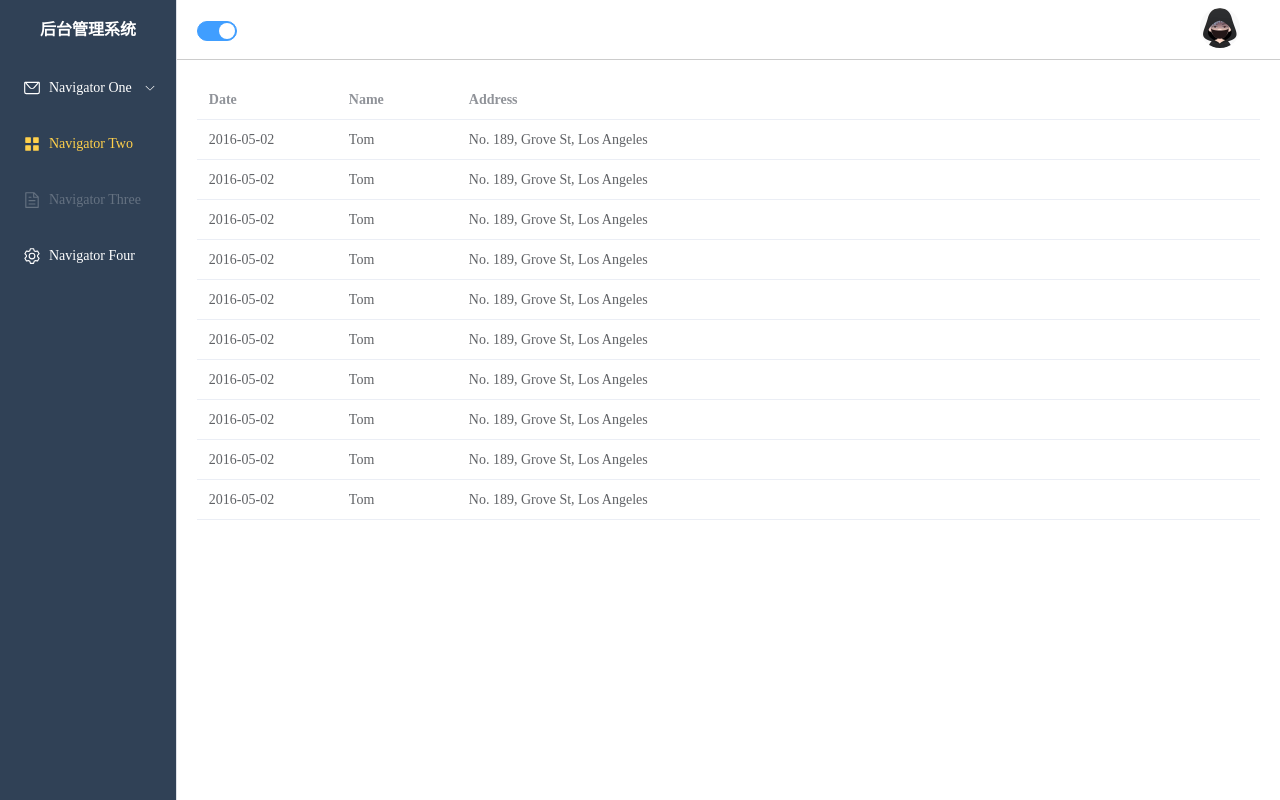
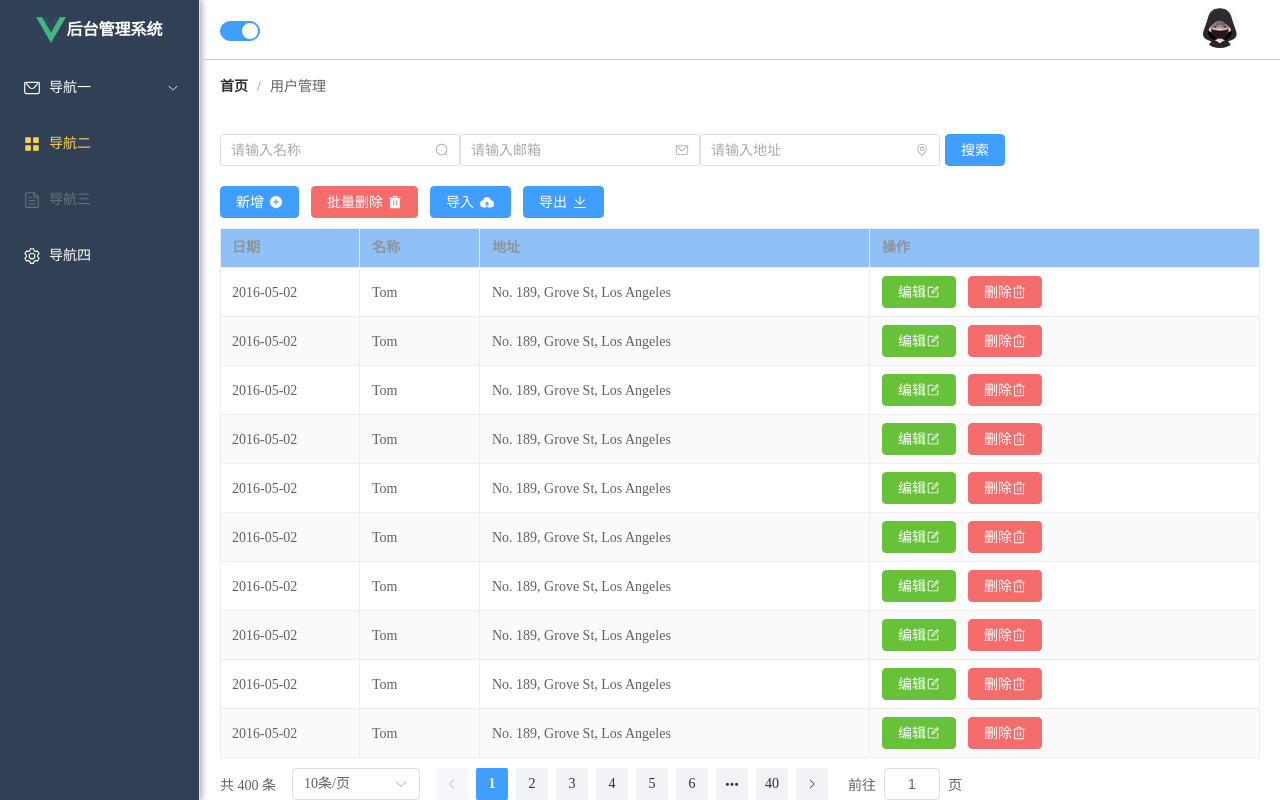
Before and after one commit to Moster-R/v3, a Vue app: page / in a window 1280 px wide. Built offline with nearby package versions, Linux system fonts and the light colour scheme.

Commit message:
页面布局完成

```diff
--- a/src/assets/css/gloable.css
+++ b/src/assets/css/gloable.css
@@ -3,6 +3,7 @@
     padding:0;
     box-sizing: border-box;
 }
+
 :root{
     --el-menu-text-color:#fff;
     --el-menu-active-color:#ffd04b;
--- a/src/main.js
+++ b/src/main.js
@@ -9,7 +9,7 @@ import * as ElementPlusIconsVue from '@element-plus/icons-vue' // 引入icon
 import './assets/css/gloable.css' //引入自定义全局css文件(覆盖element-plus自带的css)
 
 const app = createApp(App)
-app.use(store).use(router).use(ElementPlus,{locale: zhCn,}).mount('#app')
+app.use(store).use(router).use(ElementPlus,{locale: zhCn,size:"middle"}).mount('#app')
 
 // 全局设置element-icon
 for (const [key, component] of Object.entries(ElementPlusIconsVue)) {
--- a/src/views/Home.vue
+++ b/src/views/Home.vue
@@ -2,47 +2,49 @@
   <div class="common-layout">
     <el-container style="height:100vh;">
       <!--侧边菜单-->
-      <el-aside width=":isCollapse ? '64px' : '200px'">
-        <!--<el-aside width="200px">-->
+      <el-aside :width="isCollapse ? '64px' : '200px'" style="box-shadow:2px 0 6px rgb(0 21 41/35%)">
+        <!--        <el-aside width="200px">-->
         <!--<div class="toggle-button" @click="toggleCollapse">|||</div>-->
         <el-menu
             default-active="2"
             :collapse="isCollapse"
             class="el-menu-vertical-demo"
+            :collapse-transition="false"
             style="min-height: 100%;
-            background-color:rgb(48,65,86)"
+            background-color:rgb(48,65,86);"
         >
           <div style="height:60px;line-height: 60px;text-align:center;overflow:hidden;">
-            <b style="color:white;">后台管理系统</b>
+            <img src="../assets/img/logo.png" style="width:30px;position:relative; top: 10px" alt="">
+            <b style="color:white;" v-show="!isCollapse">后台管理系统</b>
           </div>
           <el-sub-menu index="1">
             <template #title>
               <el-icon>
                 <Message/>
               </el-icon>
-              <span>Navigator One</span>
+              <span>导航一</span>
             </template>
-            <el-menu-item index="1-1">item one</el-menu-item>
-            <el-menu-item index="1-2">item two</el-menu-item>
-            <el-menu-item index="1-3">item three</el-menu-item>
+            <el-menu-item index="1-1">选项一</el-menu-item>
+            <el-menu-item index="1-2">选项二</el-menu-item>
+            <el-menu-item index="1-3">选项三</el-menu-item>
           </el-sub-menu>
           <el-menu-item index="2">
             <el-icon>
               <Menu/>
             </el-icon>
-            <template #title>Navigator Two</template>
+            <template #title>导航二</template>
           </el-menu-item>
           <el-menu-item index="3" disabled>
             <el-icon>
               <document/>
             </el-icon>
-            <template #title>Navigator Three</template>
+            <template #title>导航三</template>
           </el-menu-item>
           <el-menu-item index="4">
             <el-icon>
               <setting/>
             </el-icon>
-            <template #title>Navigator Four</template>
+            <template #title>导航四</template>
           </el-menu-item>
         </el-menu>
       </el-aside>
@@ -54,9 +56,9 @@
             <el-switch v-model="value" style="cursor: pointer" @click="toggleCollapse"/>
           </div>
           <el-dropdown>
-<!--            <el-icon size="24px" style="margin-right: 15px; margin-top: 18px">-->
-<!--              <setting/>-->
-<!--            </el-icon>-->
+            <!--            <el-icon size="24px" style="margin-right: 15px; margin-top: 18px">-->
+            <!--              <setting/>-->
+            <!--            </el-icon>-->
             <div style="padding-top:8px; margin-right:20px">
               <!--<el-avatar style="font-size:14px"> 墨</el-avatar>-->
               <!--使用本地默认头像无法通过路径正常引用,通过引入的方式进行数据绑定-->
@@ -66,9 +68,8 @@
             </div>
             <template #dropdown>
               <el-dropdown-menu>
-                <el-dropdown-item>View</el-dropdown-item>
-                <el-dropdown-item>Add</el-dropdown-item>
-                <el-dropdown-item>Delete</el-dropdown-item>
+                <el-dropdown-item>个人信息</el-dropdown-item>
+                <el-dropdown-item>退出</el-dropdown-item>
               </el-dropdown-menu>
             </template>
           </el-dropdown>
@@ -76,13 +77,72 @@
         </el-header>
         <!--中间内容-->
         <el-main>
-          <el-scrollbar>
-            <el-table :data="tableData">
-              <el-table-column prop="date" label="Date" width="140"/>
-              <el-table-column prop="name" label="Name" width="120"/>
-              <el-table-column prop="address" label="Address"/>
-            </el-table>
-          </el-scrollbar>
+          <div style="margin-bottom: 30px">
+              <el-breadcrumb separator="/">
+                <el-breadcrumb-item :to="{ path: '/' }">首页</el-breadcrumb-item>
+                <el-breadcrumb-item
+                ><a href="/">用户管理</a></el-breadcrumb-item
+                >
+              </el-breadcrumb>
+          </div>
+          <div style="padding:10px 0">
+            <el-input  style="width:240px" placeholder="请输入名称">
+              <template #suffix>
+                <el-icon>
+                  <Search/>
+                </el-icon>
+              </template>
+            </el-input>
+            <el-input  style="width:240px" placeholder="请输入邮箱">
+              <template #suffix>
+                <el-icon>
+                  <Message/>
+                </el-icon>
+              </template>
+            </el-input>
+            <el-input  style="width:240px" placeholder="请输入地址">
+              <template #suffix>
+                <el-icon>
+                  <Location/>
+                </el-icon>
+              </template>
+            </el-input>
+            <el-button type="primary" style="margin-left:5px">搜索</el-button>
+          </div>
+          <div style="margin:10px 0">
+            <el-button type="primary">新增
+              <el-icon :size="14" style="margin-left:5px"><CirclePlusFilled /></el-icon>
+            </el-button>
+            <el-button type="danger">批量删除
+              <el-icon :size="14" style="margin-left:5px"><DeleteFilled /></el-icon>
+            </el-button>
+            <el-button type="primary">导入
+              <el-icon :size="16" style="margin-left:5px"><UploadFilled /></el-icon>
+            </el-button>
+            <el-button type="primary">导出
+              <el-icon :size="16" style="margin-left:5px"><Download /></el-icon>
+            </el-button>
+          </div>
+          <el-table :data="tableData" border stripe :header-cell-class-name="headerBg">
+            <el-table-column prop="date" label="日期" width="140"/>
+            <el-table-column prop="name" label="名称" width="120"/>
+            <el-table-column prop="address" label="地址"/>
+            <el-table-column label="操作">
+              <template #default="scope">
+                <el-button type="success">编辑
+                  <el-icon><Edit /></el-icon>
+                </el-button>
+                <el-button type="danger">删除
+                  <el-icon><Delete /></el-icon>
+                </el-button>
+              </template>
+            </el-table-column>
+          </el-table>
+          <div style="padding:10px 0">
+            <el-pagination
+                background layout="total, sizes, prev, pager, next, jumper"
+                :total="400"/>
+          </div>
         </el-main>
       </el-container>
     </el-container>
@@ -91,7 +151,6 @@
 
 <script>
 import head from '../assets/img/head.jpg'
-
 export default {
   name: 'Home',
   data() {
@@ -106,18 +165,15 @@ export default {
       // 是否收起
       isCollapse: false,  // true是闭合的,默认是false展开
       // 开关
-      value: true
-
-
-
-
+      value: true,
+      headerBg:'headerBg'
     }
   },
   methods: {
     toggleCollapse() {  //菜单收起展开
-      // 取反
+      // 取反折叠菜单
       this.isCollapse = !this.isCollapse
-      // 开关展开菜单
+      // 开关控制
       if (this.value !== true) {
         this.value = false
       }
@@ -125,9 +181,12 @@ export default {
   }
 }
 </script>
-<style scoped>
+<style>
 .el-menu-item {
   background-color: rgb(48, 65, 86)
+}
+.headerBg{
+  background: #8fc1f6 !important;
 }
 
 /*.toggle-button {*/
```
Also changed, not shown: src/assets/img/logo2.png (added).
